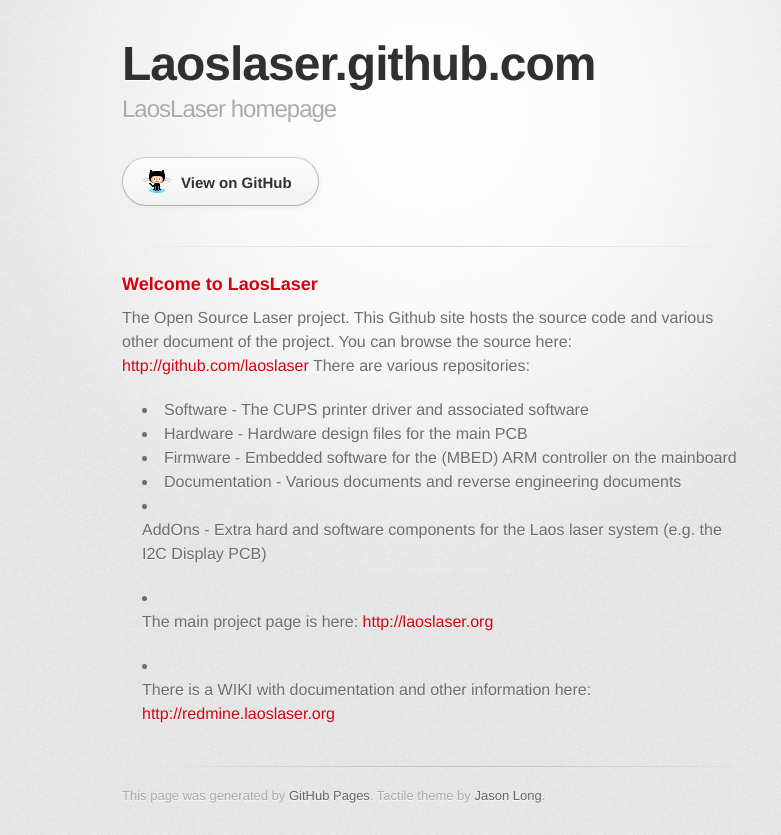
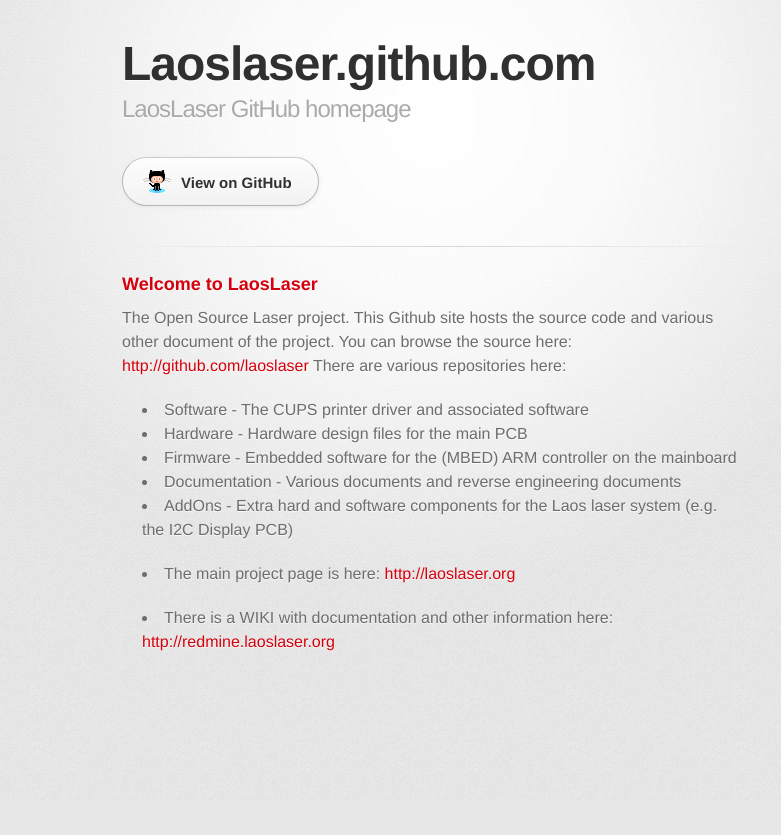
Before and after one commit to LaosLaser/laoslaser.github.com, a plain HTML site: page index.html in a window 1280 px wide. Shown: the whole page, without its empty margins (208-989 px from the left). After the commit the page ends 800 px from the top, so only its background shows below. Drawn offline with Linux system fonts and the light colour scheme; a web font is replaced by a local one.

Commit message:
Update index.html

```diff
--- a/index.html
+++ b/index.html
@@ -19,7 +19,7 @@
 
         <header>
           <h1>Laoslaser.github.com</h1>
-          <h2>LaosLaser homepage</h2>
+          <h2>LaosLaser GitHub homepage</h2>
         </header>
 
         <section id="downloads" class="clearfix">
@@ -34,24 +34,18 @@
 <p>The Open Source Laser project.
 This Github site hosts the source code and various other document of the project.
 You can browse the source here: <a href="http://github.com/laoslaser">http://github.com/laoslaser</a>
-There are various repositories:</p>
+There are various repositories here:</p>
 
 <ul>
 <li>Software - The CUPS printer driver and associated software</li>
 <li>Hardware - Hardware design files for the main PCB</li>
 <li>Firmware - Embedded software for the (MBED) ARM controller on the mainboard</li>
 <li>Documentation - Various documents and reverse engineering documents</li>
-<li><p>AddOns - Extra hard and software components for the Laos laser system (e.g. the I2C Display PCB)</p></li>
-<li><p>The main project page is here: <a href="http://laoslaser.org">http://laoslaser.org</a></p></li>
-<li><p>There is a WIKI with documentation and other information here: <a href="http://redmine.laoslaser.org">http://redmine.laoslaser.org</a></p></li>
+<li>AddOns - Extra hard and software components for the Laos laser system (e.g. the I2C Display PCB)</p></li>
+<li>The main project page is here: <a href="http://laoslaser.org">http://laoslaser.org</a></p></li>
+<li>There is a WIKI with documentation and other information here: <a href="http://redmine.laoslaser.org">http://redmine.laoslaser.org</a></p></li>
 </ul>
         </section>
-
-        <footer>
-          This page was generated by <a href="http://pages.github.com">GitHub Pages</a>. Tactile theme by <a href="http://twitter.com/jasonlong">Jason Long</a>.
-        </footer>
-
-
       </div>
     </div>
   </body>
```
